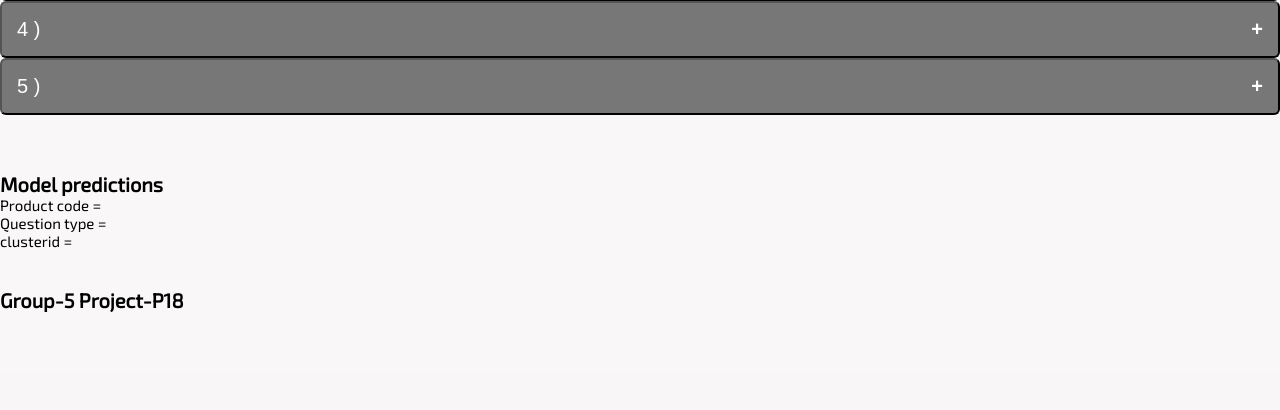
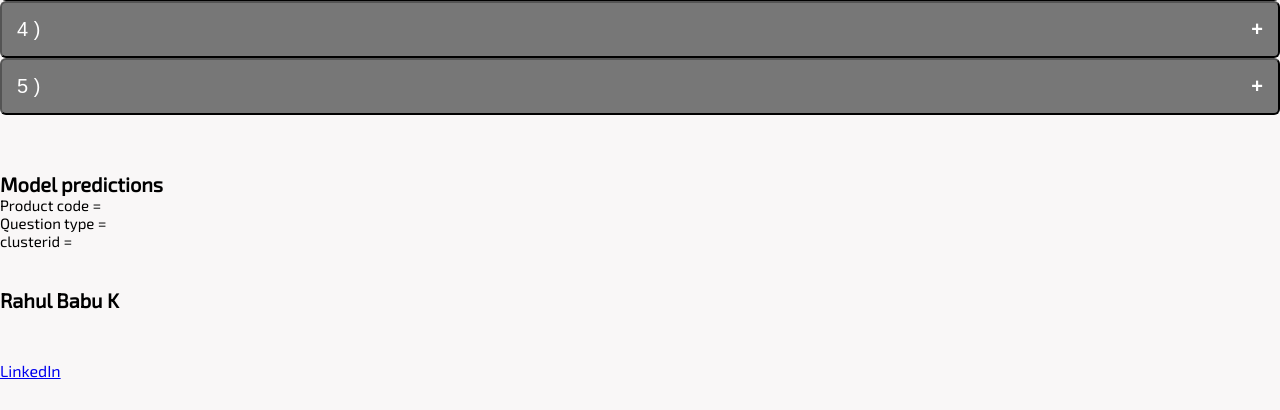
Before and after one commit to iamr2k/chatbot, a Flask app: template templates/result.html in a window 1280 px wide. Shown: the part 486-896 px from the top of the page. Before the commit the page ends 798 px from the top, so only its background shows below. Run offline with Flask 2, Linux system fonts and the light colour scheme; the template is opened without the code that fills it, so the values that code supplies are empty; parts of the project's set-up code (start-up, migrations or seed data) failed here and were passed over; some libraries are stand-ins or nearby versions.

Commit message:
Update result.html

```diff
--- a/templates/result.html
+++ b/templates/result.html
@@ -55,7 +55,9 @@
                  <p style = "font-size: 15px;font-weight: lighter;">clusterid = {{clusterid}}</p>
         <br><br>
         <div class = "team">
-        <p class = "team" style = "font-size: 20px;font-weight: bold;align-self: center;">Group-5 Project-P18</p>
+        <p class = "team" style = "font-size: 20px;font-weight: bold;align-self: center;">Rahul Babu K</p><br>
+	  <a href = "https://www.linkedin.com/in/rahulr2k/" > LinkedIn </a>
+
         </div>
 
 
```
